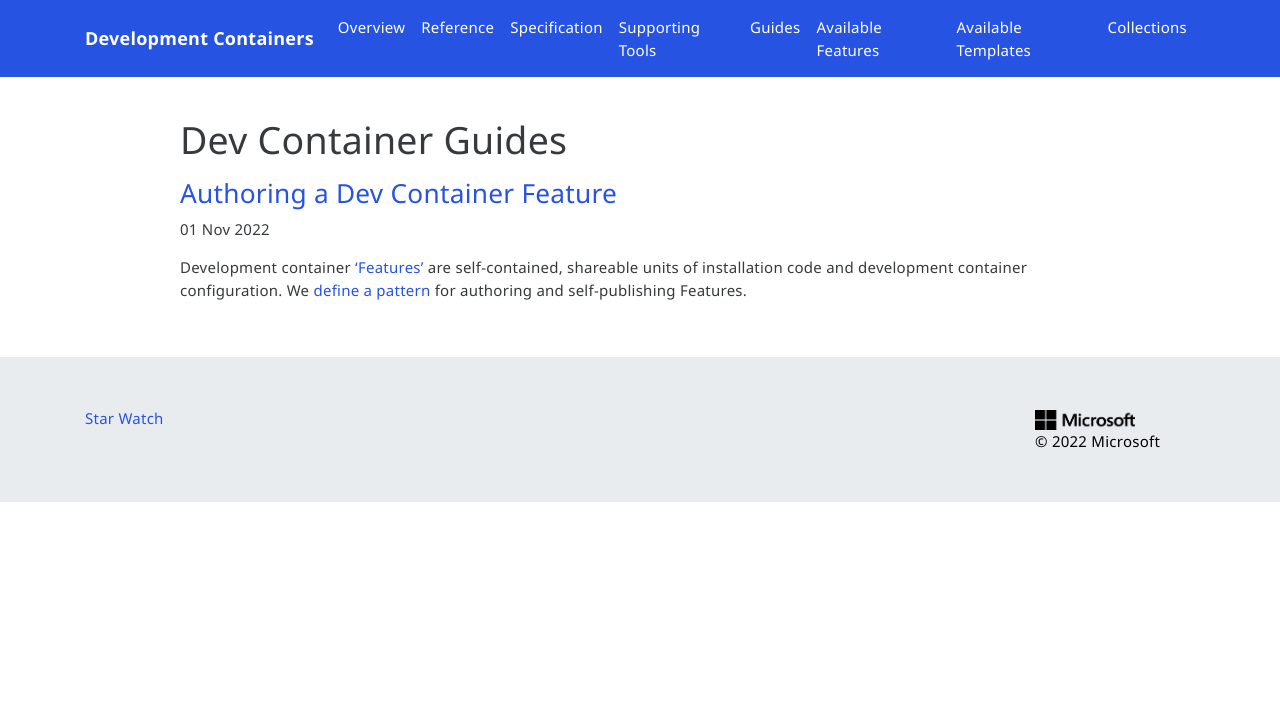
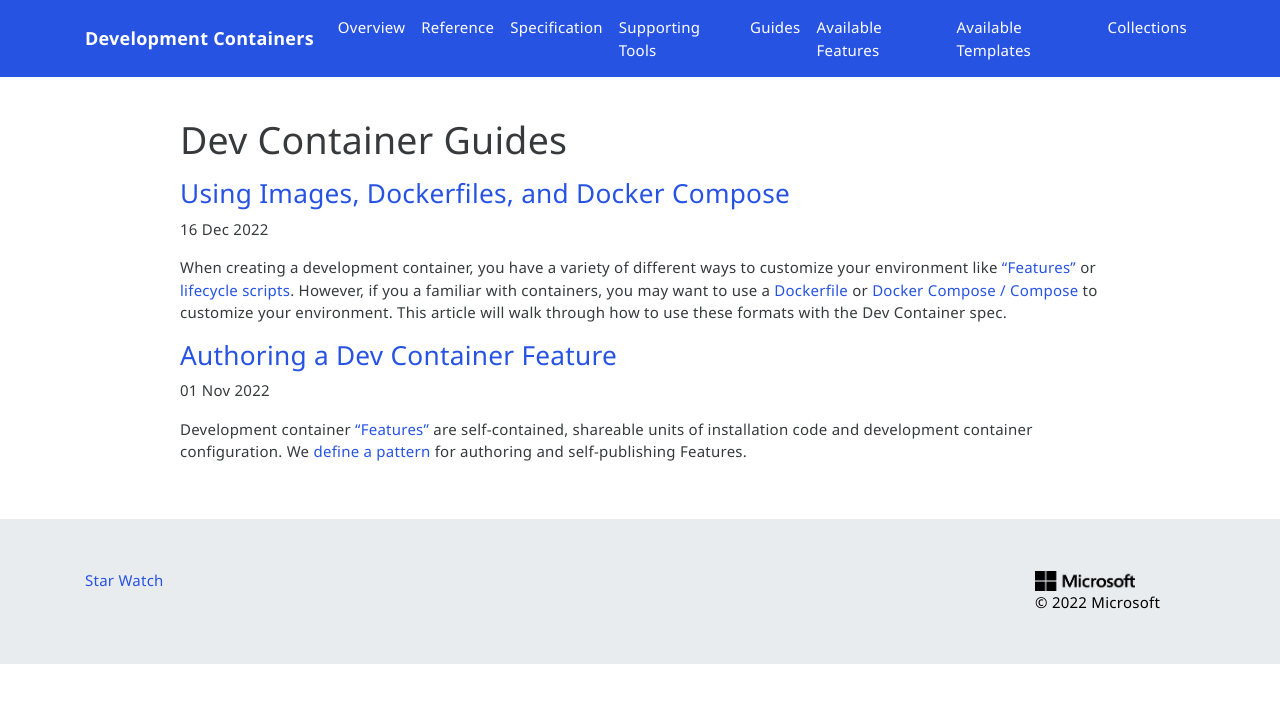
Before and after one commit to devcontainers/devcontainers.github.io, a Jekyll site: the page built from guides.html, in a window 1280 px wide. Shown: the top 703 px of the page. Built offline with Jekyll 4.4.1, drawn with Linux system fonts in a browser that asks for light colours; nearby versions of some CDN libraries; comment, search, counter and statistics services are not loaded; some of the changed lines change nothing that is shown.

Commit message:
Add article on using Dockerfiles/Compose, formatting tweaks and clarifications

````diff
--- /dev/null
+++ b/_posts/2022-12-16-dockerfiles.md
@@ -0,0 +1,141 @@
+---
+layout: post
+title:  "Using Images, Dockerfiles, and Docker Compose"
+author: "@chuxel"
+authorUrl: https://github.com/chuxel
+---
+
+When creating a development container, you have a variety of different ways to customize your environment like ["Features"](/features) or [lifecycle scripts](implementors/json_reference/#lifecycle-scripts). However, if you a familiar with containers, you may want to use a [Dockerfile](#dockerfile) or [Docker Compose / Compose](#docker-compose) to customize your environment. This article will walk through how to use these formats with the Dev Container spec.
+
+## <a href="dockerfile" name="dockerfile" class="anchor">  Using a Dockerfile </a>
+
+To keep things simple, many [Dev Container Templates](/templates) use container image references.
+
+```json
+{
+    "image": "mcr.microsoft.com/vscode/devcontainers/base:ubuntu"
+}
+```
+
+However, [Dockerfiles](https://docs.docker.com/engine/reference/builder/) are a great way to extend images and are a great way to add additional native OS packages or making minor edits to the OS image. You can reuse any Dockerfile, but let's walk through how to create one from scratch.
+
+First, add a file named `Dockerfile` next to your `devcontainer.json`. For example:
+
+```Dockerfile
+FROM mcr.microsoft.com/vscode/devcontainers/base:ubuntu
+# Install the xz-utils package
+RUN apt-get update && apt-get install -y xz-utils
+```
+
+Next, remove the `image` property from `devcontainer.json` (if it exists) and add the `build` and `dockerfile` properties instead:
+
+```json
+{
+    "build": {
+        // Path is relataive to the devcontainer.json file.
+        "dockerfile": "Dockerfile"
+    }
+}
+```
+
+That's it! When you start up your Dev Container, the Dockerfile will be automatically built with no additional work. See [Dockerfile scenario reference](implementors/json_reference/#image-specific) for more information on other related devcontainer.json properties.
+
+### Iterating on an image that includes Dev Container metadata
+
+Better yet, you can can use a Dockerfile as a part of authoring an image you can share with others. You can even **add Dev Container settings and metadata right into the image itself**. This avoids having to duplicate config and settings in multiple devcontainer.json files and keeps them in sync with your images!
+
+See the reference on **[pre-building](/implementors/reference/#prebuilding)** to learn more!
+
+## <a href="docker-compose" name="docker-compose" class="anchor">  Using a Dockerfile </a>
+
+[Docker Compose](https://docs.docker.com/compose/) is a great way to define a multi-container development environment. Rather than adding things like databases or redis to your Dockerfile, you can reference existing images for these services and focus your Dev Container's content on tools and utilities you need for development.
+
+### Using an image with Docker Compose
+
+As mentioned in the Dockerfile section, to keep things simple, many [Dev Container Templates](/templates) use container image references.
+
+```json
+{
+    "image": "mcr.microsoft.com/vscode/devcontainers/base:ubuntu"
+}
+```
+
+Let's create a `docker-compose.yml` file next to your `devcontainer.json` that references the same image:
+
+```yaml
+version: '3.8'
+services:
+  devcontainer:
+    image: mcr.microsoft.com/vscode/devcontainers/base:ubuntu
+    volumes:
+      - ../..:/workspaces:cached
+    network_mode: service:db
+
+  db:
+    image: postgres:latest
+    restart: unless-stopped
+    volumes:
+      - postgres-data:/var/lib/postgresql/data
+    environment:
+      POSTGRES_PASSWORD: postgres
+      POSTGRES_USER: postgres
+      POSTGRES_DB: postgres
+
+volumes:
+  postgres-data:
+```
+
+In this example:
+-  `../..:/workspaces:cached` mounts the workspace folder from the local source tree into the Dev Container.
+- `network_mode: service:db` puts the Dev Container on the same network as the database, so that it can access it on `localhost`.
+- The `db` section uses the [Postgres](https://hub.docker.com/_/postgres) image with a few settings.
+
+Next, let's configure devcontainer.json to use it.
+
+```json
+{
+    "dockerComposeFile": "docker-compose.yml",
+    "service": "devcontainer",
+    "workspaceFolder": "/workspaces/${localWorkspaceFolderBasename}"
+}
+```
+
+In this example:
+- `service` indicates which service in the `docker-compose.yml` file is the Dev Container.
+- `dockerComposeFile` indicates where to find the `docker-compose.yml` file.
+- `workspaceFolder` indicates where to mount the workspace folder. This corresponds to a sub-folder under the mount point from `../..:/workspaces:cached` in the `docker-compose.yml` file.
+
+That's it!
+
+### Using a Dockerfile with Docker Compose
+
+You can also combine these scenarios and use Dockerfile with Docker Compose. This time we'll update `docker-compose.yml` to reference the Dockerfile by replacing `image` with a similar `build` section:
+
+```yaml
+version: '3.8'
+services:
+  devcontainer:
+    build:
+      context: .
+      dockerfile: Dockerfile
+    volumes:
+      - ../..:/workspaces:cached
+    network_mode: service:db
+
+  db:
+    image: postgres:latest
+    restart: unless-stopped
+    volumes:
+      - postgres-data:/var/lib/postgresql/data
+    environment:
+      POSTGRES_PASSWORD: postgres
+      POSTGRES_USER: postgres
+      POSTGRES_DB: postgres
+
+volumes:
+  postgres-data:
+```
+
+Finally, as in the Dockerfile example, you can use this same setup to author a Dev Container image you can share with other and add Dev Container settings and metadata right into the image itself.
+
+See the reference on **[pre-building](/implementors/reference/#prebuilding)** to learn more!
--- a/supporting.md
+++ b/supporting.md
@@ -31,7 +31,7 @@
 | `settings` | object | Adds default `settings.json` values into a container/machine specific settings file. Defaults to `{}`. |
 {: .table .table-bordered .table-responsive}
 
-Please note that [Dev Containers](#dev-containers) and [GitHub Codespaces](#github-codespaces) support the VS Code properties.
+Please note that the [Dev Containers](#dev-containers) extension and [GitHub Codespaces](#github-codespaces) support these VS Code properties.
 
 ### <a href="#visual-studio" name="visual-studio" class="anchor"> Visual Studio </a>
 
@@ -41,30 +41,35 @@
 
 ## <a href="#tools" name="tools" class="anchor"> Tools </a>
 
-## <a href="#devcontainer-cli" name="devcontainer-cli" class="anchor"> Dev Container CLI </a>
+### <a href="#devcontainer-cli" name="devcontainer-cli" class="anchor"> Dev Container CLI </a>
 
-A dev container command line interface (CLI) that implements this specification. It is in development in the [devcontainers/cli](https://github.com/devcontainers/cli) repo.
+The dev container command line interface (CLI) is a reference implmentation for the Dev Container spec. It is in development in the [devcontainers/cli](https://github.com/devcontainers/cli) repo. It is intended both for use directly and by tools or services that want to support the spec.
 
-The CLI can take a `devcontainer.json` and create and configure a dev container from it. It allows for prebuilding dev container definitions using a CI or DevOps product like GitHub Actions. It can detect and include dev container features and apply them at container runtime, and run [lifecycle commands](implementors/json_reference/#lifecycle-scripts) like `postCreateCommand`, providing more power than a plain `docker build` and `docker run`.
+The CLI can take a `devcontainer.json` and create and configure a dev container from it. It allows for prebuilding dev container definitions using a CI or DevOps product like GitHub Actions. It can detect and include dev container features and apply them at container runtime, and run [lifecycle scripts](implementors/json_reference/#lifecycle-scripts) like `postCreateCommand`, providing more power than a plain `docker build` and `docker run`.
 
-### <a href="#dev-containers-cli" name="dev-containers-cli" class="anchor"> VS Code extension CLI </a>
+#### <a href="#dev-containers-cli" name="dev-containers-cli" class="anchor"> VS Code extension CLI </a>
 
-VS Code has a [CLI](https://code.visualstudio.com/docs/remote/devcontainer-cli) which may be installed within the Dev Containers extension or through the command line.
+The [VS Code Dev Containers extension](https://marketplace.visualstudio.com/items?itemName=ms-vscode-remote.remote-containers) includes a variation of the devcontainer CLI that adds the ability use the command line to open the a Dev Container in VS Code. It is also automatically updated when the extension updates.
+
+Press <kbd>cmd/ctrl</kbd>+<kbd>shift</kbd>+<kbd>p</kbd> or <kbd>F1</kbd> and select the **Dev Containers: Install devcontainer CLI** command to install it.
 
 ### <a href="#cachix-devenv" name="cachix-devenv" class="anchor"> Cachix devenv </a>
 
-Cachix's [devenv](https://devenv.sh/) supports automatically generating a `.devcontainer.json` file so you can use it with any Dev Container spec supporting tool. See [devenv documentation](https://devenv.sh/integrations/codespaces-devcontainer/) for detais.
+Cachix's **[devenv](https://devenv.sh/)** now supports automatically generating a `.devcontainer.json` file. This gives you a more convenient and consistent way to use [Nix](https://nixos.org/) with any Dev Container spec supporting tool or service!
+
+See [devenv documentation](https://devenv.sh/integrations/codespaces-devcontainer/) for detais.
 
 ### <a href="#jetpack-io-devbox" name="jetpack-io-devbox" class="anchor"> Jetpack.io Devbox </a>
 
-[Jetpack.io's VS Code extension](https://marketplace.visualstudio.com/items?itemName=jetpack-io.devbox) supports a **Generate Dev Container files** command so you can use Jetpack.io from Dev Container spec supporting tools.
+[Jetpack.io](https://jetpack.io) is a [Nix](https://nixos.org/)-based service for deploying applications. [DevBox](https://www.jetpack.io/devbox/) provides a way to use Nix to generate a development environment. [Jetpack.io's VS Code extension](https://marketplace.visualstudio.com/items?itemName=jetpack-io.devbox) allows you to quickly take advantage of DevBox in any Dev Container spec supporting tool or service.
 
+Press <kbd>cmd/ctrl</kbd>+<kbd>shift</kbd>+<kbd>p</kbd> or <kbd>F1</kbd> and select the **Generate Dev Container files** command to get started!
 
-### <a href="#dev-containers" name="dev-containers" class="anchor"> Visual Studio Code Dev Containers </a>
+### <a href="#dev-containers" name="dev-containers" class="anchor"> VS Code Dev Containers extension </a>
 
-The [**Visual Studio Code Dev Containers** extension](https://marketplace.visualstudio.com/items?itemName=ms-vscode-remote.remote-containers) lets you use a [Docker container](https://docker.com) as a full-featured development environment. It allows you to open any folder inside (or mounted into) a container and take advantage of Visual Studio Code's full feature set. There is more information in the Dev Containers [documentation](https://code.visualstudio.com/docs/remote/containers).
+The [Visual Studio Code Dev Containers extension](https://marketplace.visualstudio.com/items?itemName=ms-vscode-remote.remote-containers) lets you use a [Docker container](https://docker.com) as a full-featured development environment. It allows you to open any folder inside (or mounted into) a container and take advantage of Visual Studio Code's full feature set. There is more information in the Dev Containers [documentation](https://code.visualstudio.com/docs/remote/containers).
 
-> **Tip:** If you make a change to your dev container after having built and connected to it, be sure to run **Dev Containers: Rebuild Container** from the Command Palette (`kbstyle(F1)`) to pick up any changes you make.
+> **Tip:** If you make a change to your dev container after having built and connected to it, be sure to run **Dev Containers: Rebuild Container** from the Command Palette (<kbd>cmd/ctrl</kbd>+<kbd>shift</kbd>+<kbd>p</kbd> or <kbd>F1</kbd>) to pick up any changes you make.
 
 #### <a href="#product-specific-properties" name="product-specific-properties" class="anchor"> Product specific properties </a>
 
@@ -82,13 +87,13 @@
 | `${localWorkspaceFolderBasename}` | Any | Not yet supported when using Clone Repository in Container Volume. |
 {: .table .table-bordered .table-responsive}
 
+## <a href="#services" name="services" class="anchor"> Services </a>
+
 ### <a href="#github-codespaces" name="github-codespaces" class="anchor"> GitHub Codespaces </a>
 
 A [codespace](https://docs.github.com/en/codespaces/overview) is a development environment that's hosted in the cloud. Codespaces run on a variety of VM-based compute options hosted by GitHub.com, which you can configure from 2 core machines up to 32 core machines. You can connect to your codespaces from the browser or locally using Visual Studio Code.
 
-> **Tip:** If you make a change to your dev container after having built and connected to your codespace, be sure to run **Codespaces: Rebuild Container** from the Command Palette (`kbstyle(F1)`) to pick up any changes you make.
-
-> **Tip** Codespaces implements an auto `workspaceFolder` mount in **Docker Compose** scenarios.
+> **Tip:** If you make a change to your dev container after having built and connected to your codespace, be sure to run **Codespaces: Rebuild Container** from the Command Palette (<kbd>cmd/ctrl</kbd>+<kbd>shift</kbd>+<kbd>p</kbd> or <kbd>F1</kbd>) to pick up any changes you make.
 
 #### <a href="#codespaces-specific-properties" name="codespaces-specific-properties" class="anchor"> Product specific properties </a>
 GitHub Codespaces works with a growing number of tools and, where applicable, their `devcontainer.json` properties. For example, connecting the Codespaces web editor or VS Code enables the use of [VS Code properties](#visual-studio-code).
````
Also changed, not shown: _posts/2022-11-01-author-a-feature.md (+1 -1 lines).
